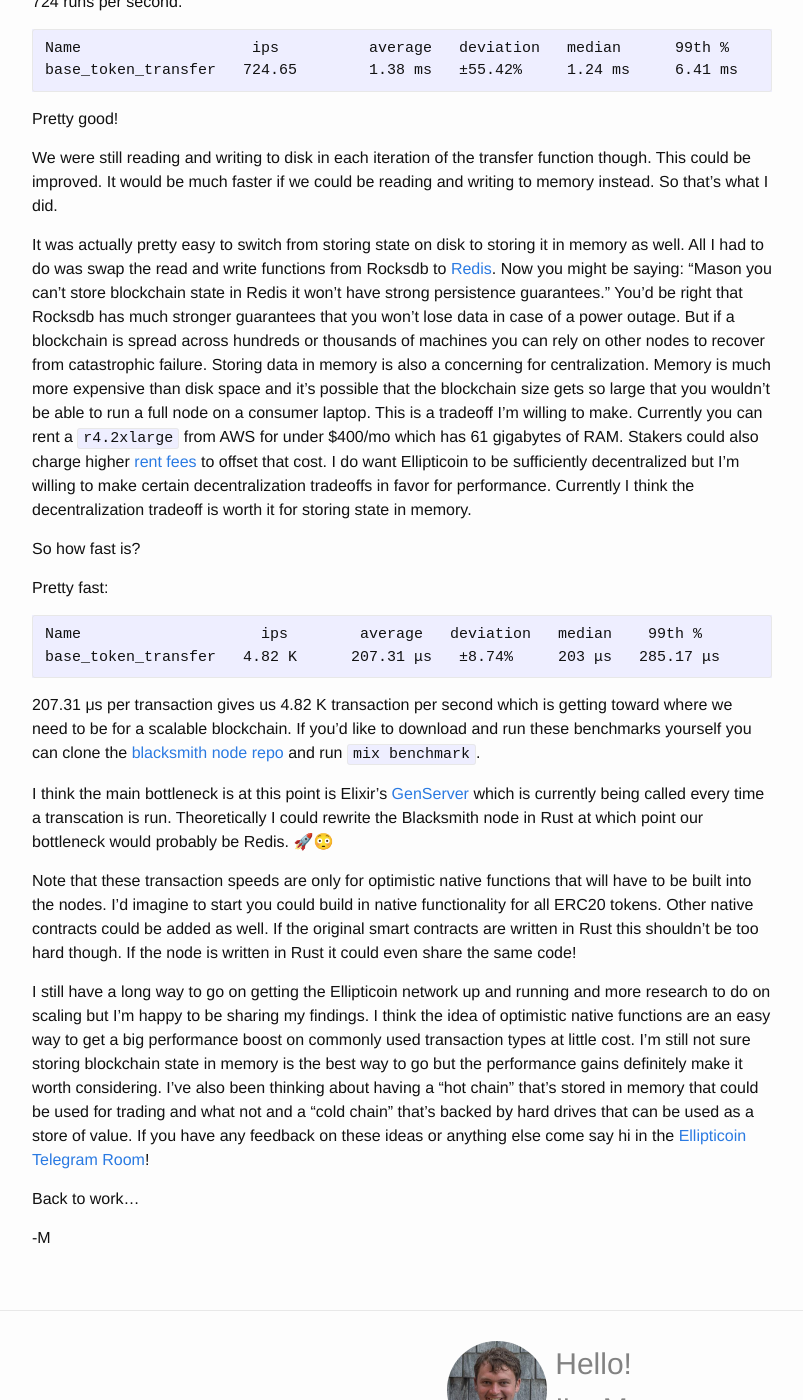
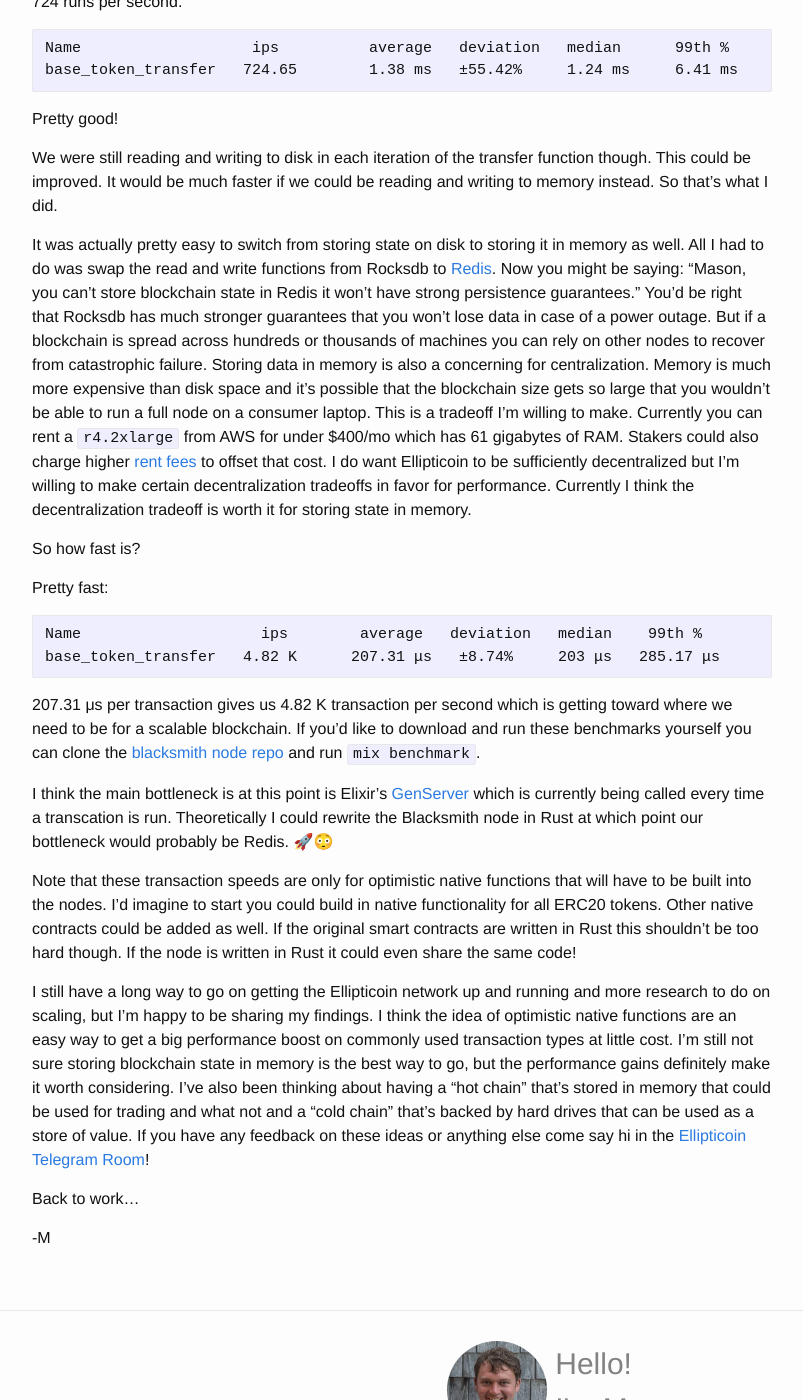
Before and after one commit to masonforest/www.masonforest.com, a Jekyll site: the page built from _posts/2018-03-29-scaling-ellipticoin-to-thousands-of-transactions-per-second-and-beyond.markdown, in a window 1280 px wide and 1400 px high, scrolled down 1422 px. Shown: the whole window, without its empty margins (238-1041 px from the left). Built offline with Jekyll 4.4.1, drawn with Linux system fonts in a browser that asks for light colours; some of the changed text lies outside the part shown.

Commit message:
Grammar fixes
Thanks Geoff!

```diff
--- a/_posts/2018-03-29-scaling-ellipticoin-to-thousands-of-transactions-per-second-and-beyond.markdown
+++ b/_posts/2018-03-29-scaling-ellipticoin-to-thousands-of-transactions-per-second-and-beyond.markdown
@@ -93,7 +91,7 @@ reading and writing to memory instead. So that’s what I did.
 
 It was actually pretty easy to switch from storing state on disk to storing it
 in memory as well. All I had to do was swap the read and write functions from
-Rocksdb to [Redis](https://redis.io/). Now you might be saying: “Mason you can’t store blockchain
+Rocksdb to [Redis](https://redis.io/). Now you might be saying: “Mason, you can’t store blockchain
 state in Redis it won’t have strong persistence guarantees.” You’d be right that
 Rocksdb has much stronger guarantees that you won’t lose data in case of a power
 outage. But if a blockchain is spread across hundreds or thousands of machines
@@ -138,10 +136,10 @@ as well. If the original smart contracts are written in Rust this shouldn’t be
 too hard though. If the node is  written in Rust it could even share the same code!
 
 I still have a long way to go on getting the Ellipticoin network up and running
-and more research to do on scaling but I’m happy to be sharing my findings. I
+and more research to do on scaling, but I’m happy to be sharing my findings. I
 think the idea of optimistic native functions are an easy way to get a big
 performance boost on commonly used transaction types at little cost. I’m still
-not sure storing blockchain state in memory is the best way to go but the
+not sure storing blockchain state in memory is the best way to go, but the
 performance gains definitely make it worth considering. I’ve also been thinking
 about having a “hot chain” that’s stored in memory that could be used for
 trading and what not and a “cold chain” that’s backed by hard drives that can be
```
Also changed, not shown: other parts of _posts/2018-03-29-scaling-ellipticoin-to-thousands-of-transactions-per-second-and-beyond.markdown (+1 -3 lines).
